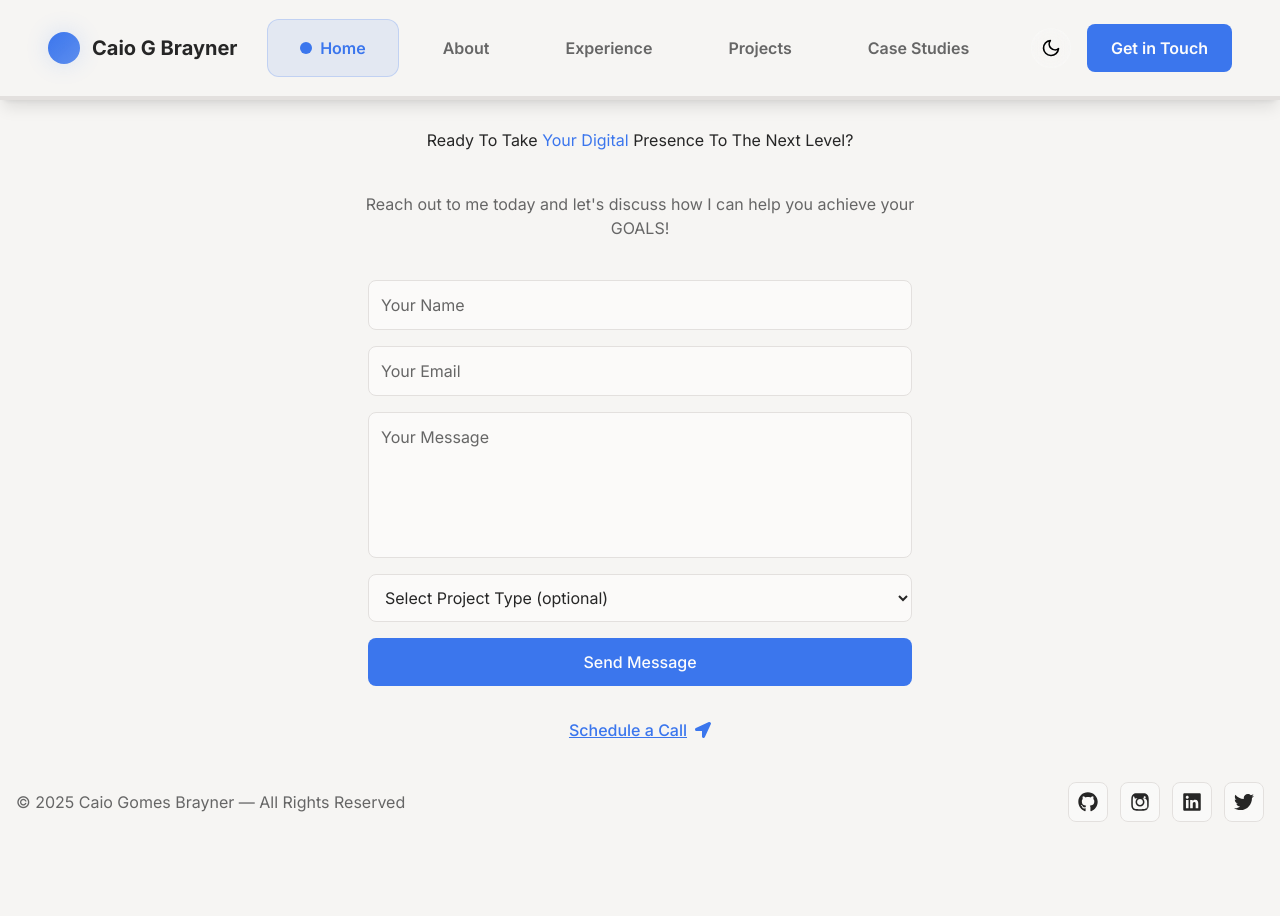
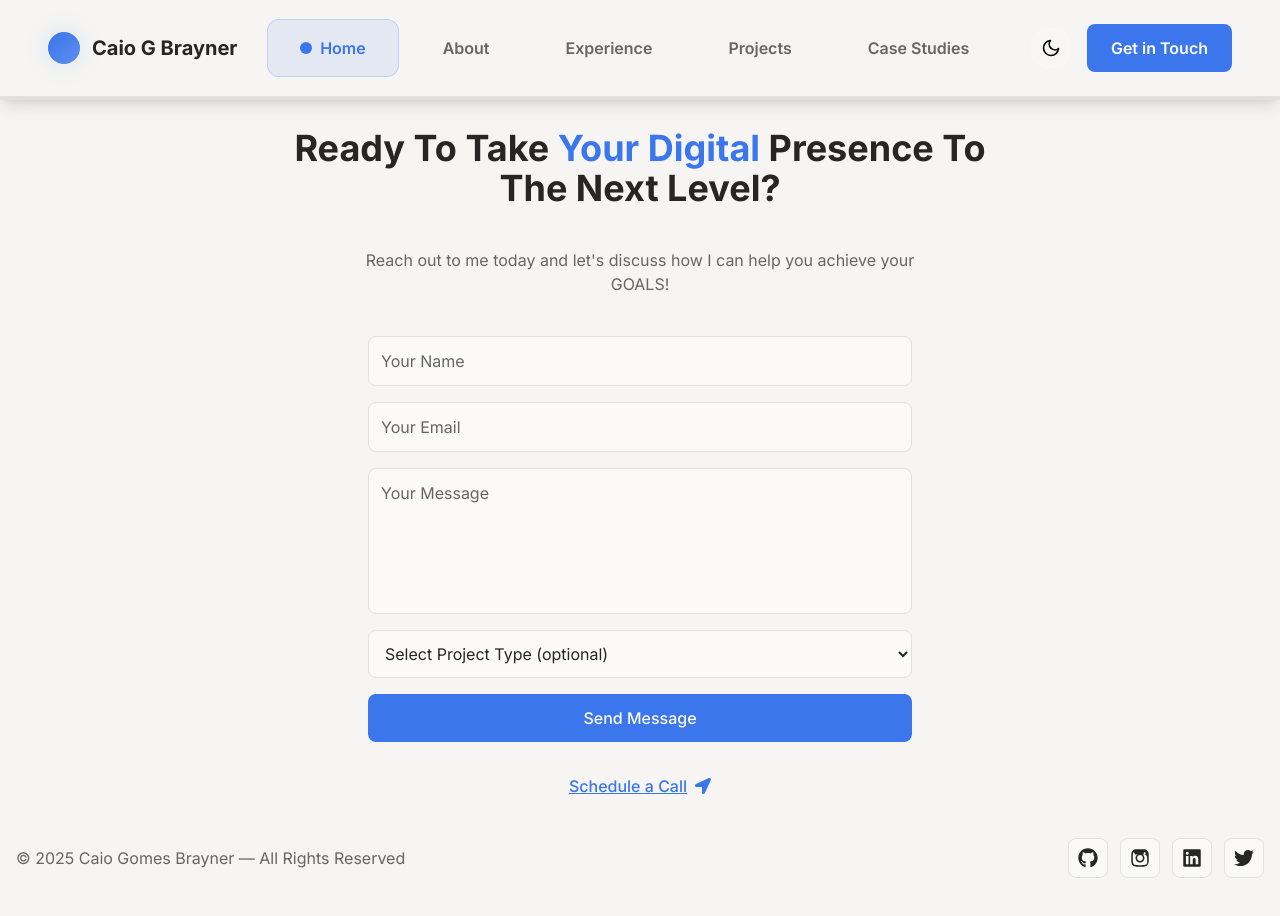
Before and after one commit to Caio-GBrayner/Portfolio-NextJS, a Next.js app in the folder portfolio-next/: page / in a window 1280 px wide. Built offline with nearby package versions, Linux system fonts and the light colour scheme.

Commit message:
feat(CSS) heading:
1. Create heading class.

```diff
--- a/portfolio-next/src/app/globals.css
+++ b/portfolio-next/src/app/globals.css
@@ -103,7 +103,7 @@
   --border:0 0% 18%;
   --input:0 0% 18%;
   --ring:262 83% 70%;
-  --black: rgb(255, 0, 0);
+  --black: rgb(0, 0, 0);
   --white: rgb(255, 255, 255);
 }
 
@@ -113,3 +113,10 @@ body {
   transition: background-color 0.3s ease, color 0.3s ease;
   font-family: "Inter", sans-serif;
 }
+
+.heading {
+  text-align: center;
+  font-size: 2.25rem;
+  line-height: 2.5rem;
+  font-weight: 700;
+}
```
